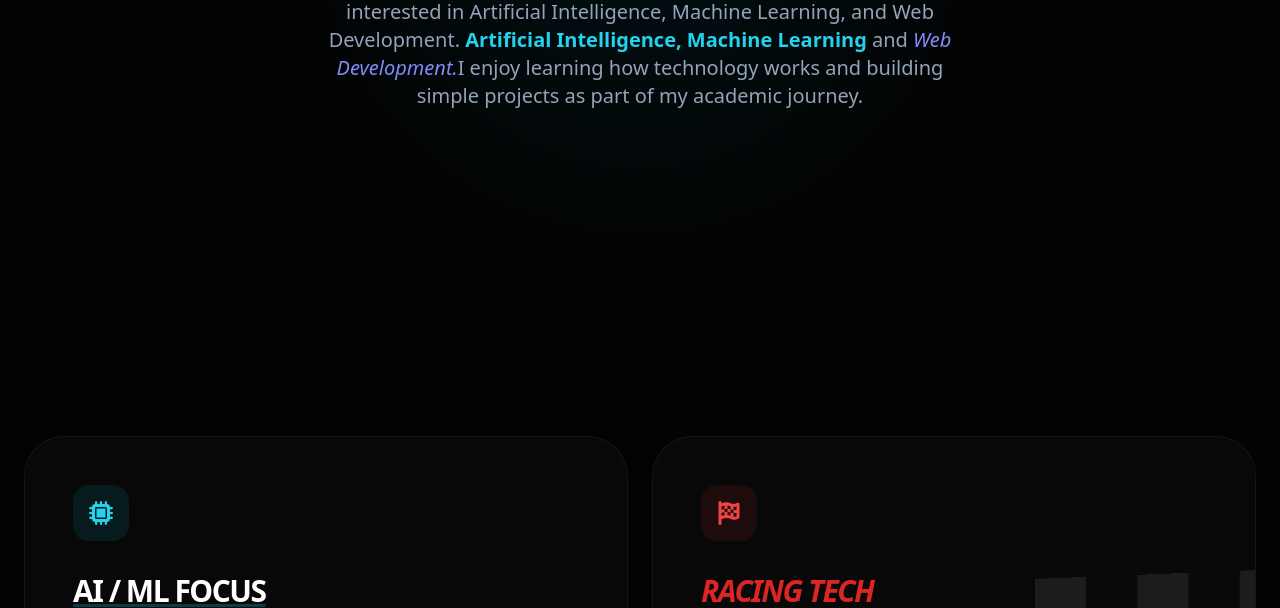
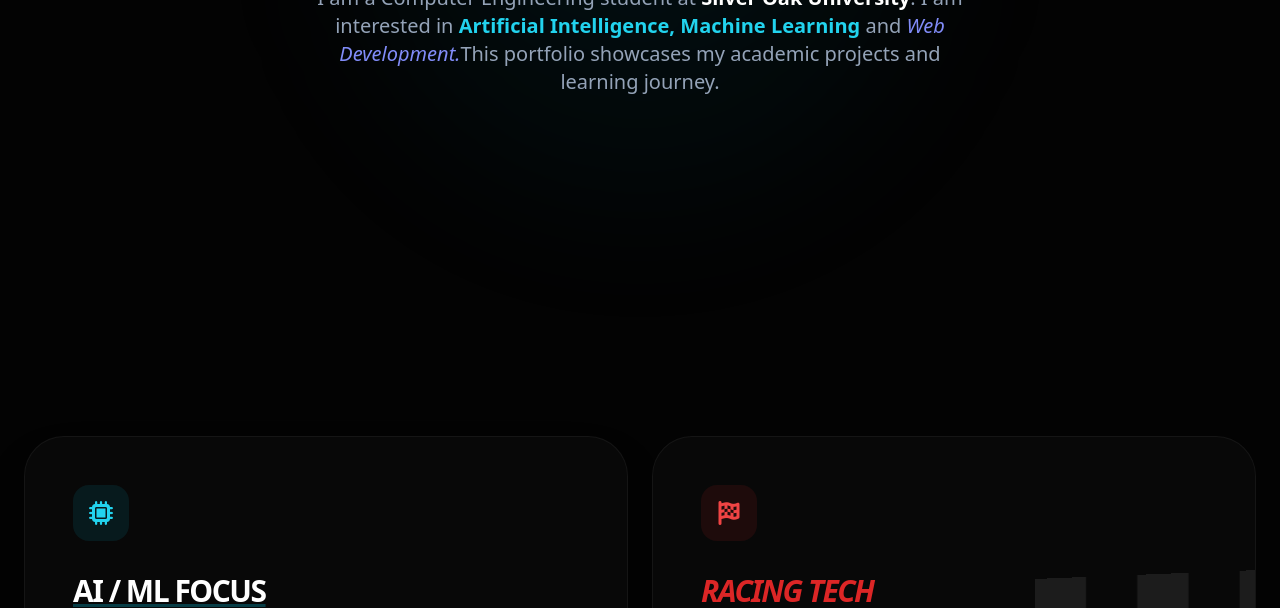
Before and after one commit to URVISHPATEL95/personal-portfolio, a plain HTML site: page index.html in a window 1280 px wide. Shown: the part 492-1100 px from the top of the page. Drawn offline with nearby package versions, Linux system fonts and the light colour scheme.

Commit message:
Revise portfolio content and structure
Updated portfolio content to reflect current projects and interests.

```diff
--- a/index.html
+++ b/index.html
@@ -71,9 +71,8 @@
         </h1>
         <p class="text-slate-400 text-lg md:text-xl max-w-2xl mx-auto leading-relaxed">
             I am a Computer Engineering student at  <span class="text-white font-semibold">Silver Oak University</span>.
-I am interested in Artificial Intelligence, Machine Learning, and Web Development.
-<span class="text-cyan-400 font-bold">Artificial Intelligence, Machine Learning</span> and <span class="text-indigo-400 italic">Web Development.</span>I enjoy learning how technology works and building simple projects as part of my academic journey.
-
+I am interested in
+<span class="text-cyan-400 font-bold">Artificial Intelligence, Machine Learning</span> and <span class="text-indigo-400 italic">Web Development.</span>This portfolio showcases my academic projects and learning journey.
         </p>
     </div>
 </header>
```
